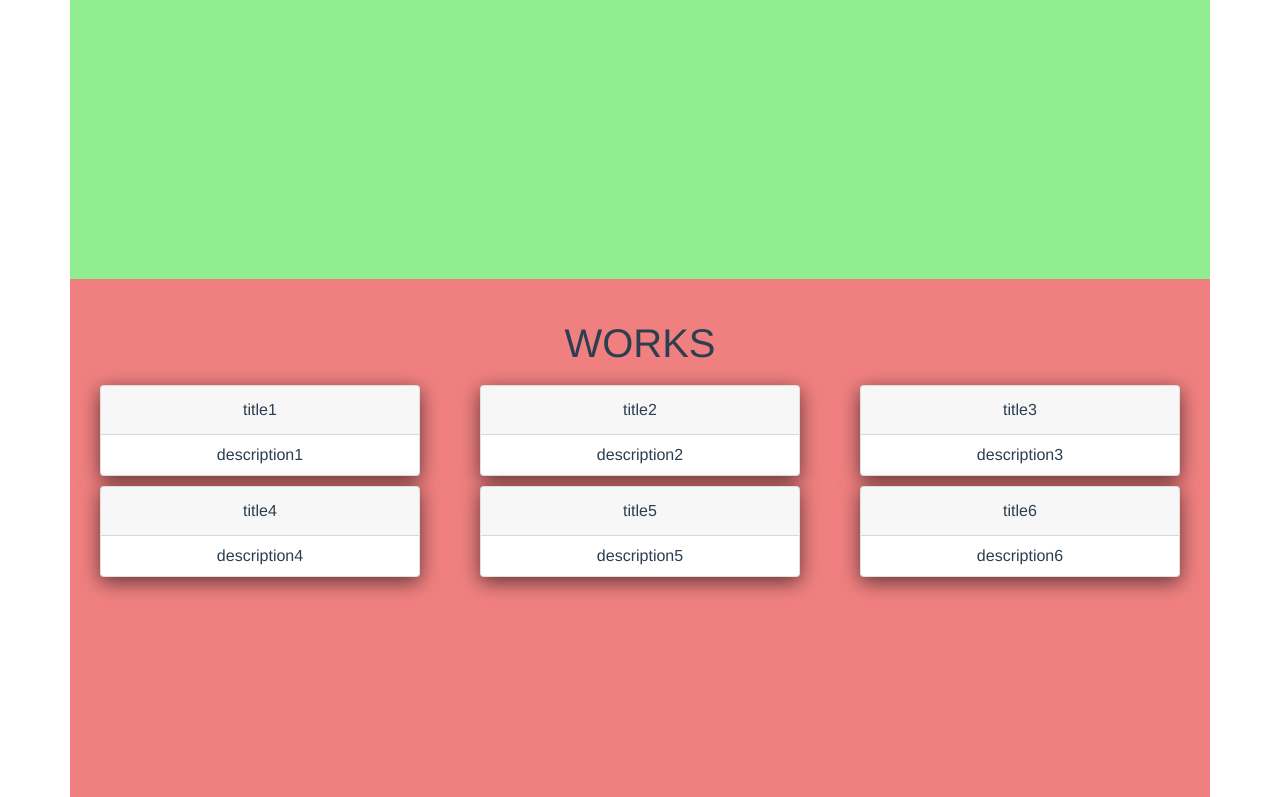
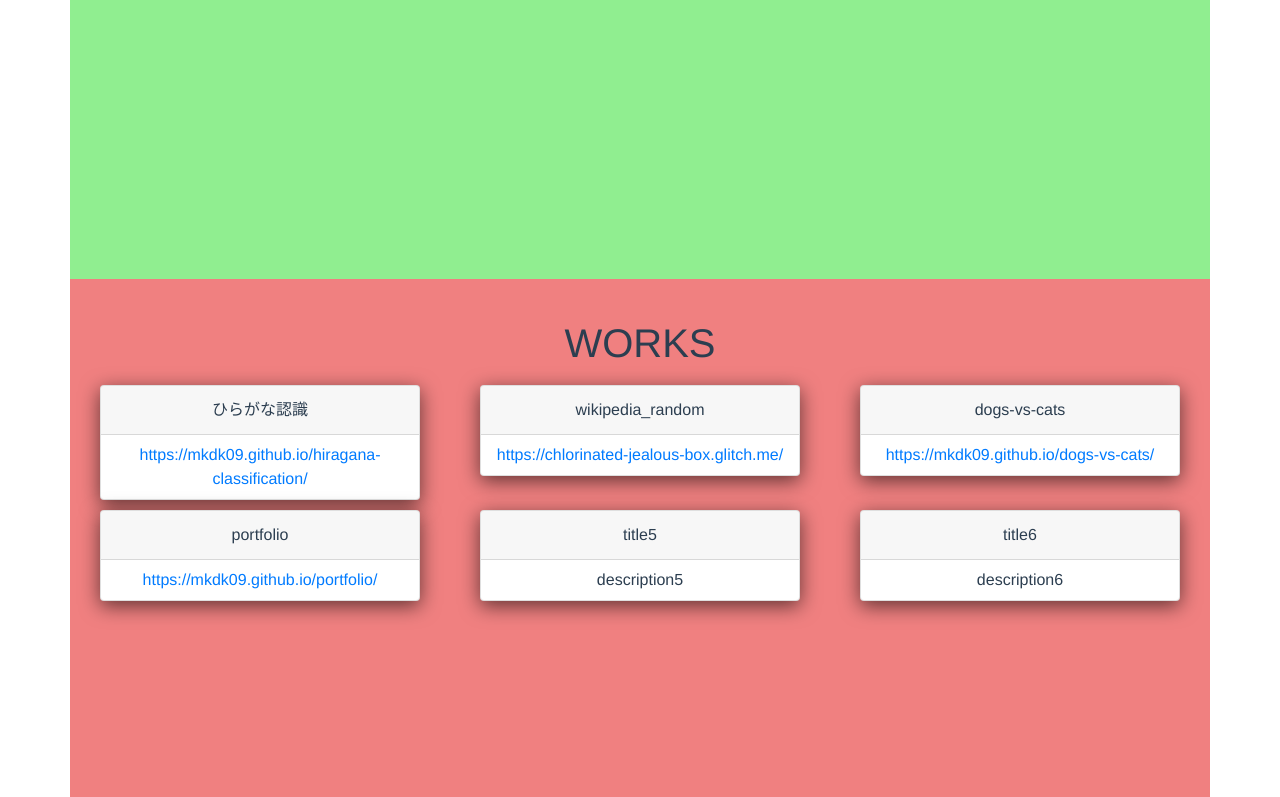
Before and after one commit to mkdk09/portfolio, a Vue app: page / in a window 1280 px wide. Shown: the part 1961-2758 px from the top of the page. Built offline with nearby package versions, Linux system fonts and the light colour scheme.

Commit message:
update works

```diff
--- a/src/components/ProfileItem.vue
+++ b/src/components/ProfileItem.vue
@@ -5,7 +5,12 @@
                 {{ title }}
             </div>
             <div class="profile-body card-body p-2">
-                {{ description }}
+                <div v-if="this.link.length === 0">
+                    {{ description }}
+                </div>
+                <div v-else>
+                    <a :href="this.link">{{ description }}</a>
+                </div>
             </div>
         </div>
 
@@ -26,6 +31,7 @@ export default {
     props: {
         title: String,
         description: String,
+        link: String,
         comment: String
     },
     data() {
--- a/src/views/profile.vue
+++ b/src/views/profile.vue
@@ -18,12 +18,12 @@ export default {
     data() {
       return {
         profileItems: [
-          { title: 'Name', description: 'mkdk09', comment: 'comment1' },
-          { title: 'University', description: '近畿大学大学院 M1', comment: 'comment2' },
-          { title: 'title3', description: 'description3', comment: 'comment3' },
-          { title: 'title4', description: 'description4', comment: 'comment4' },
-          { title: 'title5', description: 'description5', comment: 'comment5' },
-          { title: 'title6', description: 'description6', comment: 'comment6' }
+          { title: 'Name', description: 'mkdk09', link: '', comment: 'comment1' },
+          { title: 'University', description: '近畿大学大学院 M1', link: '', comment: 'comment2' },
+          { title: 'title3', description: 'description3', link: '', comment: 'comment3' },
+          { title: 'title4', description: 'description4', link: '', comment: 'comment4' },
+          { title: 'title5', description: 'description5', link: '', comment: 'comment5' },
+          { title: 'title6', description: 'description6', link: '', comment: 'comment6' }
         ]
       }
     }
--- a/src/views/skill.vue
+++ b/src/views/skill.vue
@@ -18,12 +18,12 @@ export default {
     data() {
       return {
         profileItems: [
-          { title: 'title1', description: 'description1', comment: 'comment1' },
-          { title: 'title2', description: 'description2', comment: 'comment2' },
-          { title: 'title3', description: 'description3', comment: 'comment3' },
-          { title: 'title4', description: 'description4', comment: 'comment4' },
-          { title: 'title5', description: 'description5', comment: 'comment5' },
-          { title: 'title6', description: 'description6', comment: 'comment6' }
+          { title: 'title1', description: 'description1', link: '', comment: 'comment1' },
+          { title: 'title2', description: 'description2', link: '', comment: 'comment2' },
+          { title: 'title3', description: 'description3', link: '', comment: 'comment3' },
+          { title: 'title4', description: 'description4', link: '', comment: 'comment4' },
+          { title: 'title5', description: 'description5', link: '', comment: 'comment5' },
+          { title: 'title6', description: 'description6', link: '', comment: 'comment6' }
         ]
       }
     }
--- a/src/views/works.vue
+++ b/src/views/works.vue
@@ -18,12 +18,12 @@ export default {
     data() {
       return {
         profileItems: [
-          { title: 'title1', description: 'description1', comment: 'comment1' },
-          { title: 'title2', description: 'description2', comment: 'comment2' },
-          { title: 'title3', description: 'description3', comment: 'comment3' },
-          { title: 'title4', description: 'description4', comment: 'comment4' },
-          { title: 'title5', description: 'description5', comment: 'comment5' },
-          { title: 'title6', description: 'description6', comment: 'comment6' }
+          { title: 'ひらがな認識', description: 'https://mkdk09.github.io/hiragana-classification/', link: 'https://mkdk09.github.io/hiragana-classification/', comment: 'comment1' },
+          { title: 'wikipedia_random', description: 'https://chlorinated-jealous-box.glitch.me/', link: 'https://chlorinated-jealous-box.glitch.me/', comment: 'comment2' },
+          { title: 'dogs-vs-cats', description: 'https://mkdk09.github.io/dogs-vs-cats/', link: 'https://mkdk09.github.io/dogs-vs-cats/', comment: 'comment3' },
+          { title: 'portfolio', description: 'https://mkdk09.github.io/portfolio/', link: 'https://mkdk09.github.io/portfolio/', comment: 'comment4' },
+          { title: 'title5', description: 'description5', link: '', comment: 'comment5' },
+          { title: 'title6', description: 'description6', link: '', comment: 'comment6' }
         ]
       }
     }
```
